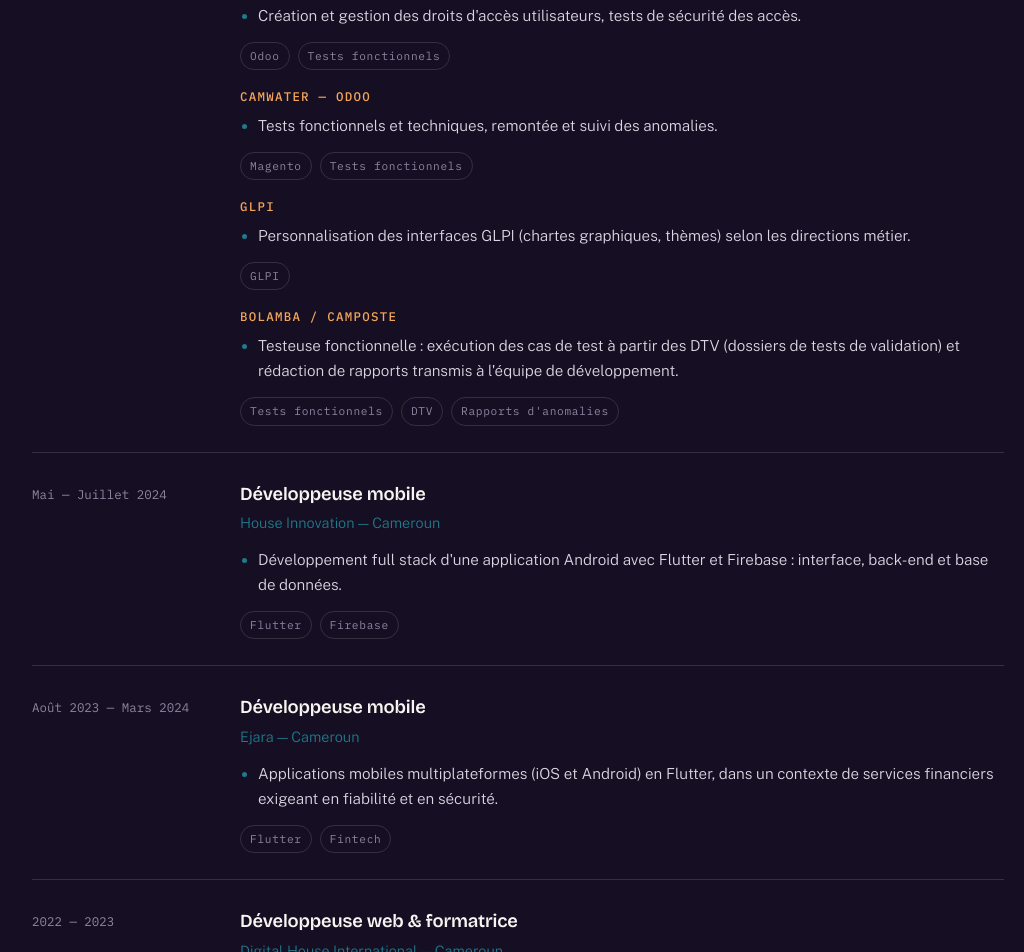
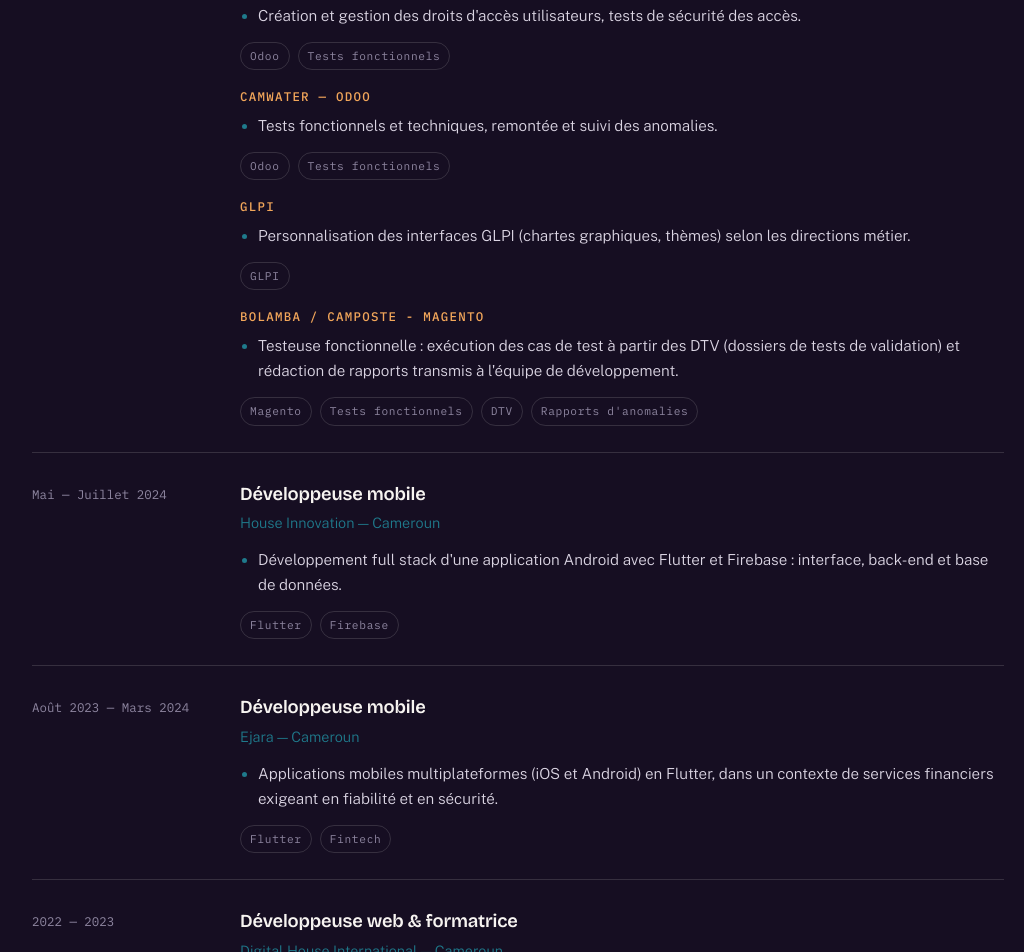
Before and after one commit to Kendra-ui/kendra-portfolio, a plain HTML site: page index.html in a window 1280 px wide. Shown: the part 5206-6158 px from the top of the page, without its empty margins (122-1146 px from the left). Drawn offline with nearby package versions, Linux system fonts and the light colour scheme.

Commit message:
Update index.html

```diff
--- a/index.html
+++ b/index.html
@@ -358,7 +358,7 @@
         <ul>
           <li>Tests fonctionnels et techniques, remontée et suivi des anomalies.</li>
         </ul>
-        <div class="tags"><span class="tag">Magento</span><span class="tag">Tests fonctionnels</span></div>
+        <div class="tags"><span class="tag">Odoo</span><span class="tag">Tests fonctionnels</span></div>
 
         <h4>GLPI</h4>
         <ul>
@@ -366,11 +366,11 @@
         </ul>
         <div class="tags"><span class="tag">GLPI</span></div>
 
-        <h4>Bolamba / Camposte</h4>
+        <h4>Bolamba / Camposte - Magento</h4>
         <ul>
           <li>Testeuse fonctionnelle : exécution des cas de test à partir des DTV (dossiers de tests de validation) et rédaction de rapports transmis à l'équipe de développement.</li>
         </ul>
-        <div class="tags"><span class="tag">Tests fonctionnels</span><span class="tag">DTV</span><span class="tag">Rapports d'anomalies</span></div>
+        <div class="tags"><span class="tag">Magento</span><span class="tag">Tests fonctionnels</span><span class="tag">DTV</span><span class="tag">Rapports d'anomalies</span></div>
       </div>
     </div>
 
```
